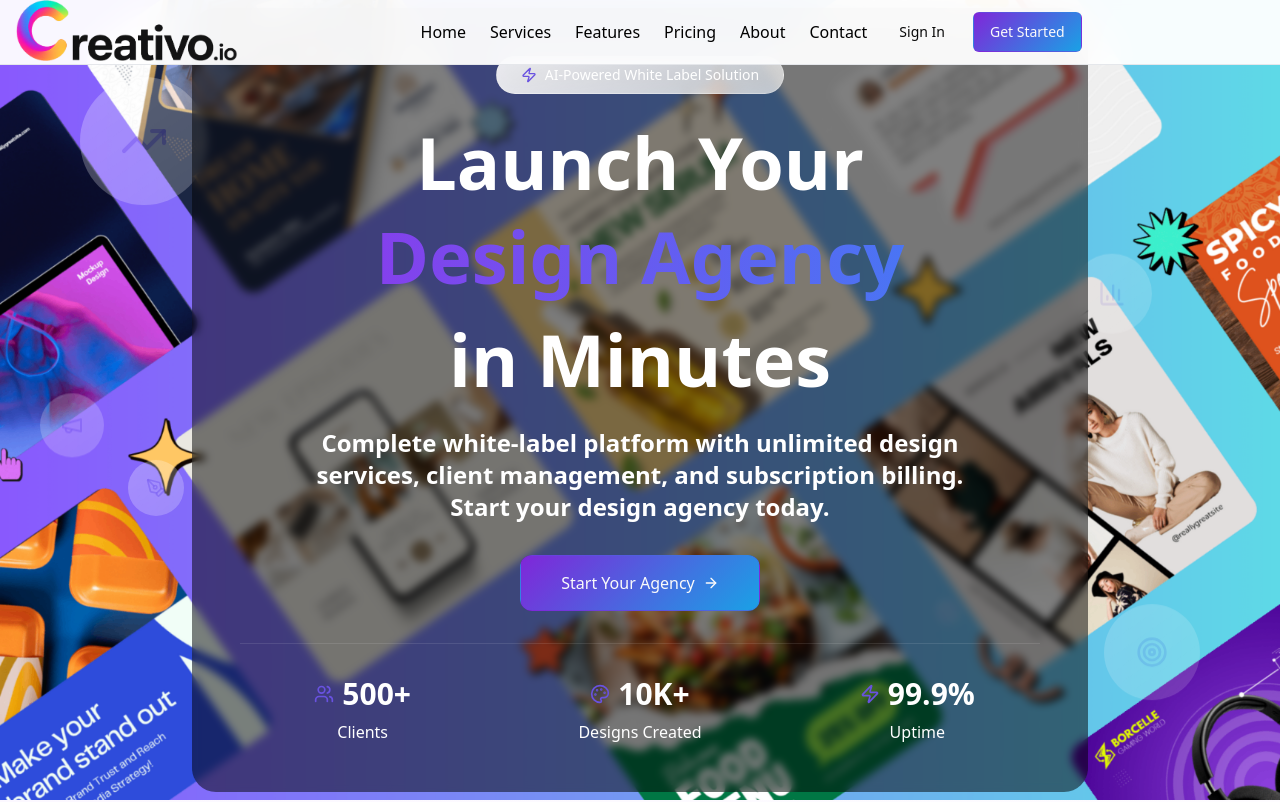
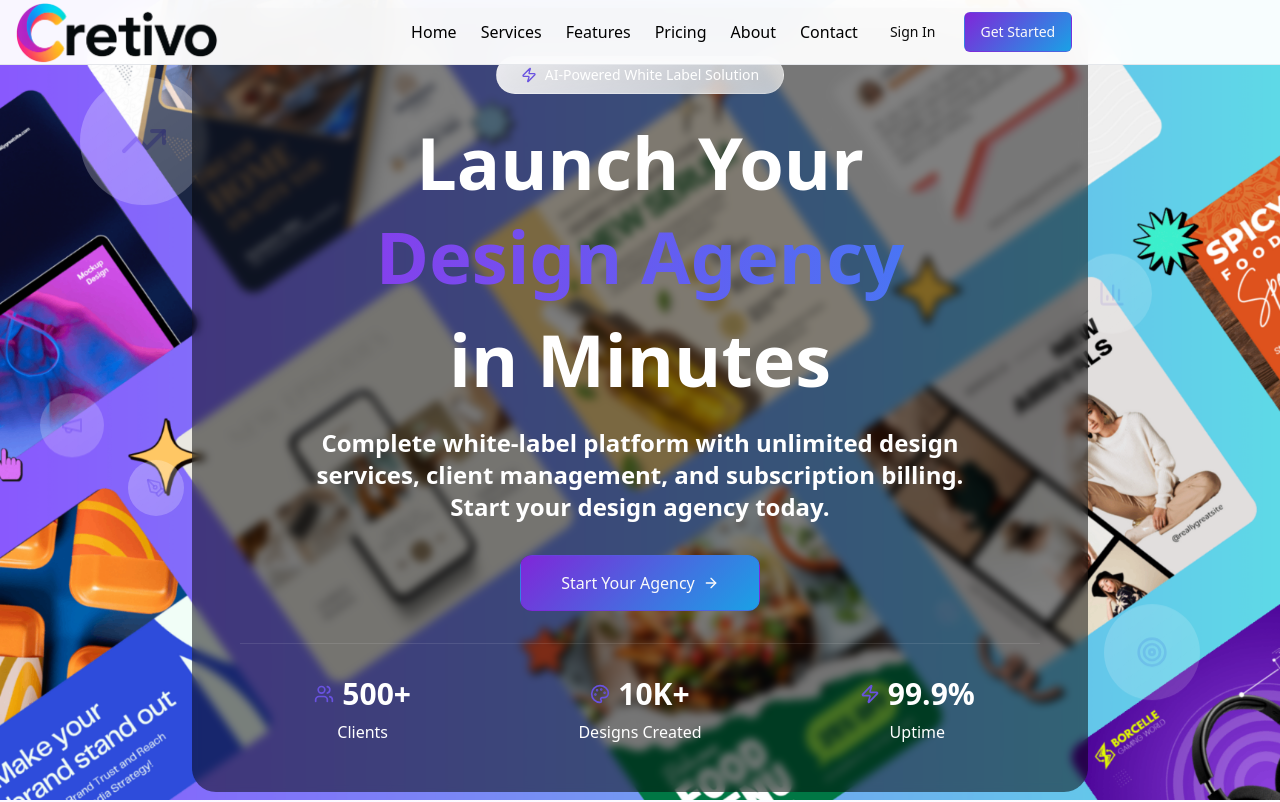
Before and after one commit to mmnguye3/creativo, a React (Vite) app: page / in a window 1280 px wide. Shown: the top 802 px of the page. Built offline with nearby package versions, Linux system fonts and the light colour scheme.

Commit message:
Update logo

```diff
--- a/src/components/Footer.tsx
+++ b/src/components/Footer.tsx
@@ -58,7 +58,7 @@ const Footer = () => {
           {/* Brand section */}
           <div className="lg:col-span-2 space-y-2">
             <div className="flex items-center">
-              <img src="/creativo-logo.png" alt="Creativo" className="h-20 w-auto" />
+              <img src="/cretivo-logo.png" alt="Cretivo" className="h-20 w-auto" />
             </div>
 
             <p className="text-gray-600 max-w-md">
--- a/src/components/Navbar.tsx
+++ b/src/components/Navbar.tsx
@@ -17,8 +17,8 @@ const Navbar = () => {
           {/* Logo */}
           <Link to="/" className="flex items-center space-x-3">
             <img
-              src="/creativo-logo.png"
-              alt="Creativo"
+              src="/cretivo-logo.png"
+              alt="Cretivo"
               className="h-16 w-auto"
             />
           </Link>
```
Also changed, not shown: public/cretivo-logo.png (added).
